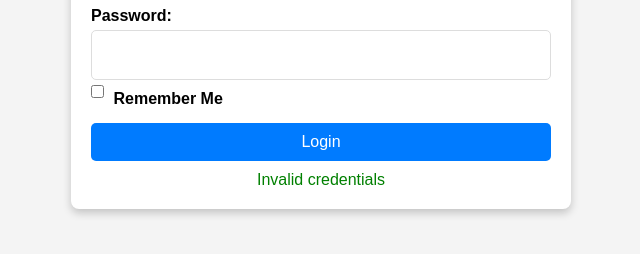
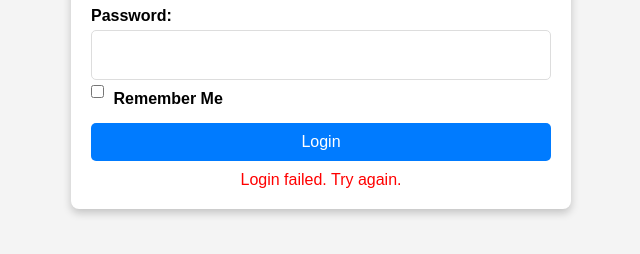
Before and after one commit to johnboyowen/jot4, a plain HTML site: page index.html in a window 1280 px wide. Both pictures are taken after a click on the button "Login". Shown: the part 166-420 px from the top of the page, without its empty margins (319-959 px from the left). Drawn offline with Linux system fonts and the light colour scheme; no server answers.

Commit message:
login from creds from sheet

```diff
--- a/index.html
+++ b/index.html
@@ -43,6 +43,7 @@
         <button onclick="login()">Login</button>
 
         <p id="status"></p>
+        <p id="error"></p>
     </div>
 
 <div id="spinner" style="display:none;">
--- a/login.js
+++ b/login.js
@@ -1,14 +1,22 @@
-function login() {
-    const username = document.getElementById('username').value;
-    const password = document.getElementById('password').value;
+async function login() {
+    const username = document.getElementById('username').value.trim();
+    const password = document.getElementById('password').value.trim();
     const rememberMe = document.getElementById('rememberMe').checked;
 
-    // Check credentials (replace this with actual authentication logic as needed)
-    if (username === "Deer" && password === "jot") {
-        // If login is successful, show success status
-        document.getElementById('status').innerText = 'Login successful!';
+    const apiUrl = "https://script.google.com/macros/s/AKfycbxyKCu2b4PsAjYV3O_e4CTOs7OYRoNuw5OsKqZUdIMnPp53tp9wqqLyal8EchuXmdtpRw/exec";
 
-        // Store login status
+    try {
+        const response = await fetch(apiUrl, {
+            method: "POST",
+            headers: { 'Content-Type': 'application/x-www-form-urlencoded' },
+            body: JSON.stringify({ username, password })
+        });
+
+        const result = await response.json();
+
+        if (result.success) {
+            document.getElementById('status').innerText = result.message;
+
             if (rememberMe) {
                 localStorage.setItem('isLoggedIn', 'true');
                 localStorage.setItem('username', username);
@@ -16,20 +24,22 @@ function login() {
                 sessionStorage.setItem('isLoggedIn', 'true');
             }
 
-        // Redirect to the main app page
             window.location.href = 'index_page.html';
         } else {
-        // Display invalid credentials message
-        document.getElementById('status').innerText = 'Invalid credentials';
+            document.getElementById('error').innerText = result.message;
+        }
+    } catch (error) {
+        document.getElementById('error').innerText = 'Login failed. Try again.';
     }
 }
 
-// Check if the user is already logged in
+
 function checkLoginStatus() {
     if (localStorage.getItem('isLoggedIn') === 'true' || sessionStorage.getItem('isLoggedIn') === 'true') {
-        window.location.href = 'index_page.html'; // Adjust to your main app page
+        window.location.href = 'index_page.html';
+    } else {
+        console.log("No active login session found.");
     }
 }
 
-// Run checkLoginStatus on page load
 window.onload = checkLoginStatus;
--- a/style.css
+++ b/style.css
@@ -92,6 +92,12 @@ button:disabled {
     margin-top: 10px;
     text-align: center;
     color: green;
+}
+
+#error{
+    margin-top: 10px;
+    text-align: center;
+    color: red;
 }
 
 /* Try Sync Button */
```
Also changed, not shown: index.js (+11 -0 lines). Lines whose indentation alone changed are shown as unchanged.
